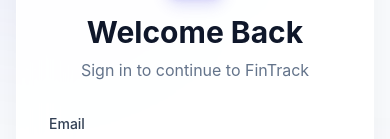
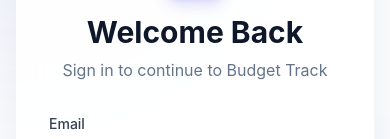
Before and after one commit to GHDBASHEN/Personal-Finance-Budget-Tracking-Application-, a React (Create React App) app in the folder frontend/: page /login in a window 390 px wide. Shown: the part 260-399 px from the top of the page. Built offline with nearby package versions, Linux system fonts and the light colour scheme.

Commit message:
feat: implement authentication pages and responsive navigation sidebar components

```diff
--- a/frontend/src/components/Navbar.js
+++ b/frontend/src/components/Navbar.js
@@ -28,10 +28,10 @@
       <nav className="hidden md:flex fixed left-0 top-0 h-full w-64 bg-surface border-r border-slate-200 p-4 flex-col z-50">
         <div className="flex items-center gap-3 mb-10 px-2">
           <div className="w-10 h-10 rounded-xl bg-gradient-to-br from-primary to-accent flex items-center justify-center text-white font-bold text-xl">
-            F
+            BT
           </div>
           <h1 className="text-xl font-bold bg-clip-text text-transparent bg-gradient-to-r from-primary to-accent">
-            FinTrack
+            Budget Track
           </h1>
         </div>
 
@@ -42,11 +42,10 @@
               <Link
                 key={item.name}
                 to={item.path}
-                className={`flex items-center gap-3 px-4 py-3 rounded-xl transition-all duration-300 ${
-                  isActive
-                    ? 'bg-primary/10 text-primary font-medium'
-                    : 'text-slate-500 hover:text-slate-800 hover:bg-slate-100'
-                }`}
+                className={`flex items-center gap-3 px-4 py-3 rounded-xl transition-all duration-300 ${isActive
+                  ? 'bg-primary/10 text-primary font-medium'
+                  : 'text-slate-500 hover:text-slate-800 hover:bg-slate-100'
+                  }`}
               >
                 <div className={`${isActive ? 'text-primary' : 'text-slate-500'}`}>
                   {item.icon}
@@ -80,9 +79,8 @@
             <Link
               key={item.name}
               to={item.path}
-              className={`flex flex-col items-center gap-1 p-2 rounded-xl transition-all duration-300 ${
-                isActive ? 'text-primary' : 'text-slate-500 hover:text-slate-800'
-              }`}
+              className={`flex flex-col items-center gap-1 p-2 rounded-xl transition-all duration-300 ${isActive ? 'text-primary' : 'text-slate-500 hover:text-slate-800'
+                }`}
             >
               <div className={`${isActive ? 'text-primary' : 'text-slate-500'}`}>
                 {React.cloneElement(item.icon, { size: 24 })}
--- a/frontend/src/pages/Login.js
+++ b/frontend/src/pages/Login.js
@@ -38,7 +38,7 @@
             F
           </div>
           <h2 className="text-3xl font-bold text-slate-900 mb-2">Welcome Back</h2>
-          <p className="text-slate-500">Sign in to continue to FinTrack</p>
+          <p className="text-slate-500">Sign in to continue to Budget Track</p>
         </div>
 
         {error && (
--- a/frontend/src/pages/Register.js
+++ b/frontend/src/pages/Register.js
@@ -39,7 +39,7 @@
             F
           </div>
           <h2 className="text-3xl font-bold text-slate-900 mb-2">Create Account</h2>
-          <p className="text-slate-500">Join FinTrack today</p>
+          <p className="text-slate-500">Join Budget Track today</p>
         </div>
 
         {error && (
```
